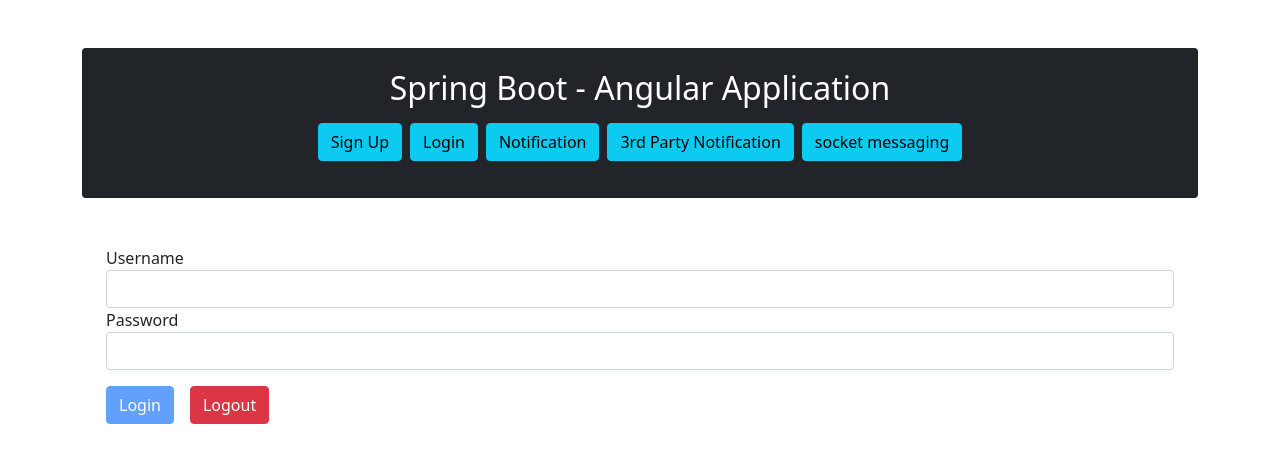
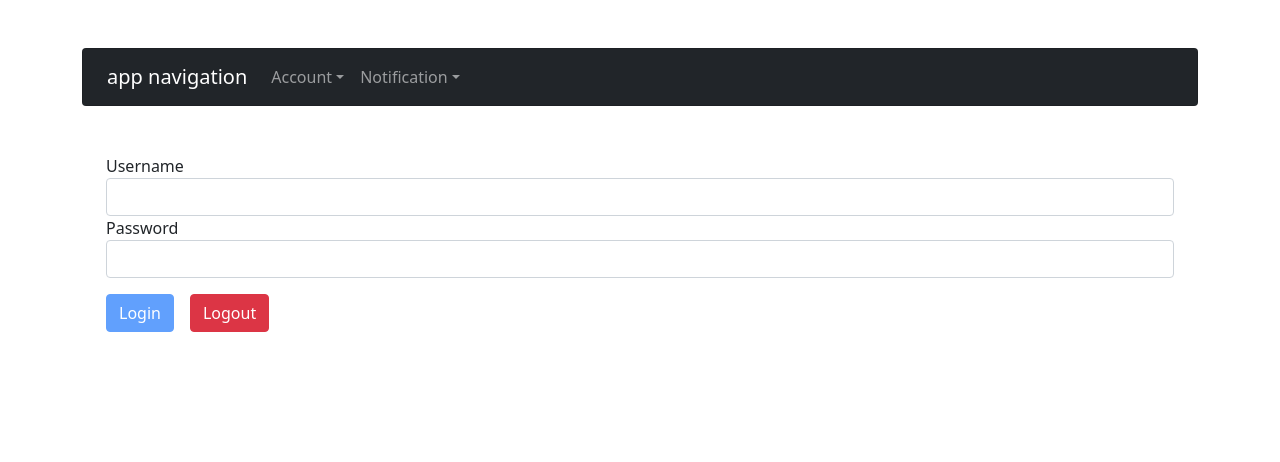
Before and after one commit to Mohammad-Safari/web-push-notification, an Angular app in the folder client-module/src/main/angular/angular-app/: page /app/login in a window 1280 px wide. Shown: the top 462 px of the page. Built offline with nearby package versions, Linux system fonts and the light colour scheme.

Commit message:
[enhance]navigation bar refactored

```diff
--- a/client-module/src/main/angular/angular-app/src/app/app.component.html
+++ b/client-module/src/main/angular/angular-app/src/app/app.component.html
@@ -1,38 +1,8 @@
-<div class="container">
+<section class="container">
   <div class="row">
     <div class="col-md-12">
-      <div class="card bg-dark my-5">
-        <div class="card-body">
-          <h2 class="card-title text-center text-white py-1">{{ title }}</h2>
-          <h3 class="card-title text-center text-white py-1" *ngIf="name">
-            hi {{ name }}
-          </h3>
-          <ul class="text-center list-inline py-1">
-            <li class="list-inline-item">
-              <a routerLink="/signup" class="btn btn-info">Sign Up</a>
-            </li>
-            <li class="list-inline-item">
-              <a routerLink="/login" class="btn btn-info">Login</a>
-            </li>
-            <li class="list-inline-item">
-              <a routerLink="/notification" class="btn btn-info"
-                >Notification</a
-              >
-            </li>
-            <li class="list-inline-item">
-              <a routerLink="/notification3rdp" class="btn btn-info"
-                >3rd Party Notification</a
-              >
-            </li>
-            <li class="list-inline-item">
-              <a routerLink="/messaging" class="btn btn-info"
-                >socket messaging</a
-              >
-            </li>
-          </ul>
-        </div>
-      </div>
+      <app-navigation-bar [title]="title" [name]="name"></app-navigation-bar>
       <router-outlet></router-outlet>
     </div>
   </div>
-</div>
+</section>
--- a/client-module/src/main/angular/angular-app/src/app/app.module.ts
+++ b/client-module/src/main/angular/angular-app/src/app/app.module.ts
@@ -20,6 +20,7 @@
 import { SocketMessagingComponent } from './page/socket-messaging/socket-messaging.component';
 import { ThirdPartyNotificationComponent } from './page/third-party-notification/third-party-notification.component';
 import { FilterPipe } from './pipe/filter.pipe';
+import { NavigationBarComponent } from './navigation-bar/navigation-bar.component';
 
 @NgModule({
   declarations: [
@@ -36,6 +37,7 @@
     AutocompleteDirective,
     FilterPipe,
     SocketMessagingComponent,
+    NavigationBarComponent,
   ],
   imports: [
     BrowserModule,
--- /dev/null
+++ b/client-module/src/main/angular/angular-app/src/app/navigation-bar/navigation-bar.component.html
@@ -0,0 +1,55 @@
+<section class="card bg-dark my-5">
+  <nav class="navbar navbar-expand-lg navbar-dark bg-dark container-fluid">
+    <a class="navbar-brand" href="#" role="button">app navigation</a>
+    <ul class="navbar-nav me-auto mb-2 mb-lg-0">
+      <li
+        *ngFor="let navigation of NAVIGATIONS"
+        [ngClass]="!!navigation.subNavigation?'dropdown':''"
+        class="nav-item"
+        cdkOverlayOrigin
+        #trigger="cdkOverlayOrigin"
+        (mouseenter)="openSubNavigation(item, 'open')"
+        (click)="toggleNavigationItem(item, 'open')"
+        #item
+      >
+        <ng-container *ngIf="!!navigation.route; else subNavigation">
+          <a
+            [routerLink]="navigation.route"
+            >{{navigation.title}}</a
+          >
+        </ng-container>
+        <ng-template #subNavigation>
+          <a class="nav-link dropdown-toggle">{{navigation.title}}</a>
+        </ng-template>
+        <ng-template
+          cdkConnectedOverlay
+          [cdkConnectedOverlayOrigin]="trigger"
+          [cdkConnectedOverlayOpen]="item.hasAttribute('open')"
+          [cdkConnectedOverlayPositions]="POSITIONS"
+        >
+          <ul
+            *ngIf="!!navigation.subNavigation"
+            id="dropdown-menu"
+            class="dropdown-menu dropdown-menu-dark d-block"
+            (mouseleave)="item.removeAttribute('open')"
+          >
+            <li
+              *ngFor="let subNavigation of navigation.subNavigation"
+              class="list-item mt-1"
+            >
+              <a
+                *ngIf="!!subNavigation.route"
+                [routerLink]="subNavigation.route"
+                class="dropdown-item"
+                >{{subNavigation.title}}</a
+              >
+            </li>
+          </ul>
+        </ng-template>
+      </li>
+    </ul>
+    <h4 class="d-flex text-white py-1" *ngIf="name">
+      hi {{ name }}
+    </h4>
+  </nav>
+</section>
--- /dev/null
+++ b/client-module/src/main/angular/angular-app/src/app/navigation-bar/navigation-bar.component.ts
@@ -0,0 +1,84 @@
+import { Component, Input, Renderer2 } from '@angular/core';
+import { ConnectedPosition, Overlay } from '@angular/cdk/overlay';
+
+type Navigation = {
+  title: string;
+  route?: string;
+  subNavigation?: Navigation[];
+};
+
+@Component({
+  selector: 'app-navigation-bar',
+  templateUrl: './navigation-bar.component.html',
+  styleUrls: ['./navigation-bar.component.scss'],
+})
+export class NavigationBarComponent {
+  @Input() name: string | null;
+  @Input() title: string;
+
+  constructor(public renderer: Renderer2) {}
+
+  readonly NAVIGATIONS: Navigation[] = [
+    {
+      title: 'Account',
+      subNavigation: [
+        { title: 'Sign Up', route: '/signup' },
+        { title: 'Login', route: '/login' },
+      ],
+    },
+    {
+      title: 'Notification',
+      subNavigation: [
+        { title: 'Notification', route: '/notification' },
+        { title: '3rd Party Notification', route: '/notification3rdp' },
+        { title: 'socket messaging', route: '/messaging' },
+      ],
+    },
+  ];
+  readonly POSITIONS: ConnectedPosition[] = [
+    {
+      originX: 'start',
+      originY: 'bottom',
+      overlayX: 'center',
+      overlayY: 'top',
+    },
+  ];
+
+  toggleNavigationItem(item: HTMLLIElement, attribute: string) {
+    item.hasAttribute(attribute)
+      ? item.removeAttribute(attribute)
+      : this.setUniqueItemAttributeAmongSiblings(item, attribute);
+  }
+
+  openSubNavigation(item: HTMLLIElement, attribute: string) {
+    this.setUniqueItemAttributeAmongSiblings(item, attribute);
+      this.renderer.listen(item, 'mouseleave', (event) => {
+        const mousePresentInMenu = [
+        event?.origianlTarget?.id,
+        event?.explicitOriginalTarget?.id,
+        event?.rangeParent?.id,
+        event?.relatedTarget?.id].includes('dropdown-menu');
+        if (!mousePresentInMenu) {
+          item.removeAttribute(attribute);
+        }
+      });
+  }
+
+  private setUniqueItemAttributeAmongSiblings(
+    item: HTMLElement,
+    attribute: string
+  ) {
+    this.removeAllChildrenAttribute(item.parentElement, attribute);
+    item.toggleAttribute(attribute);
+  }
+
+  private removeAllChildrenAttribute(
+    parent: HTMLElement | null,
+    attribute: string
+  ) {
+    const children = parent?.children ?? [];
+    for (let i = 0; i < children?.length; i++) {
+      children[i].removeAttribute(attribute);
+    }
+  }
+}
```
Also changed, not shown: client-module/src/main/angular/angular-app/src/app/navigation-bar/navigation-bar.component.scss (added).
